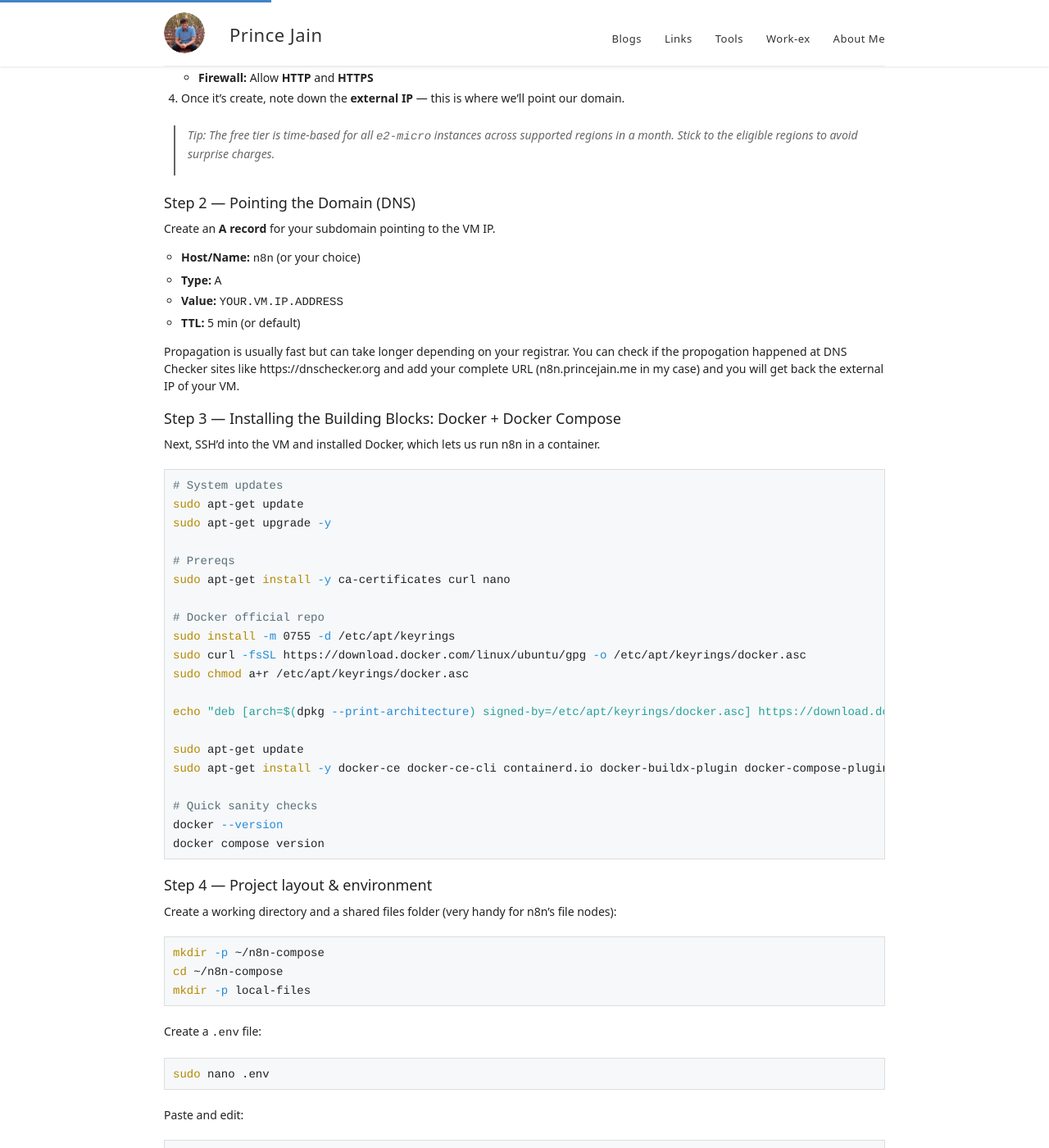
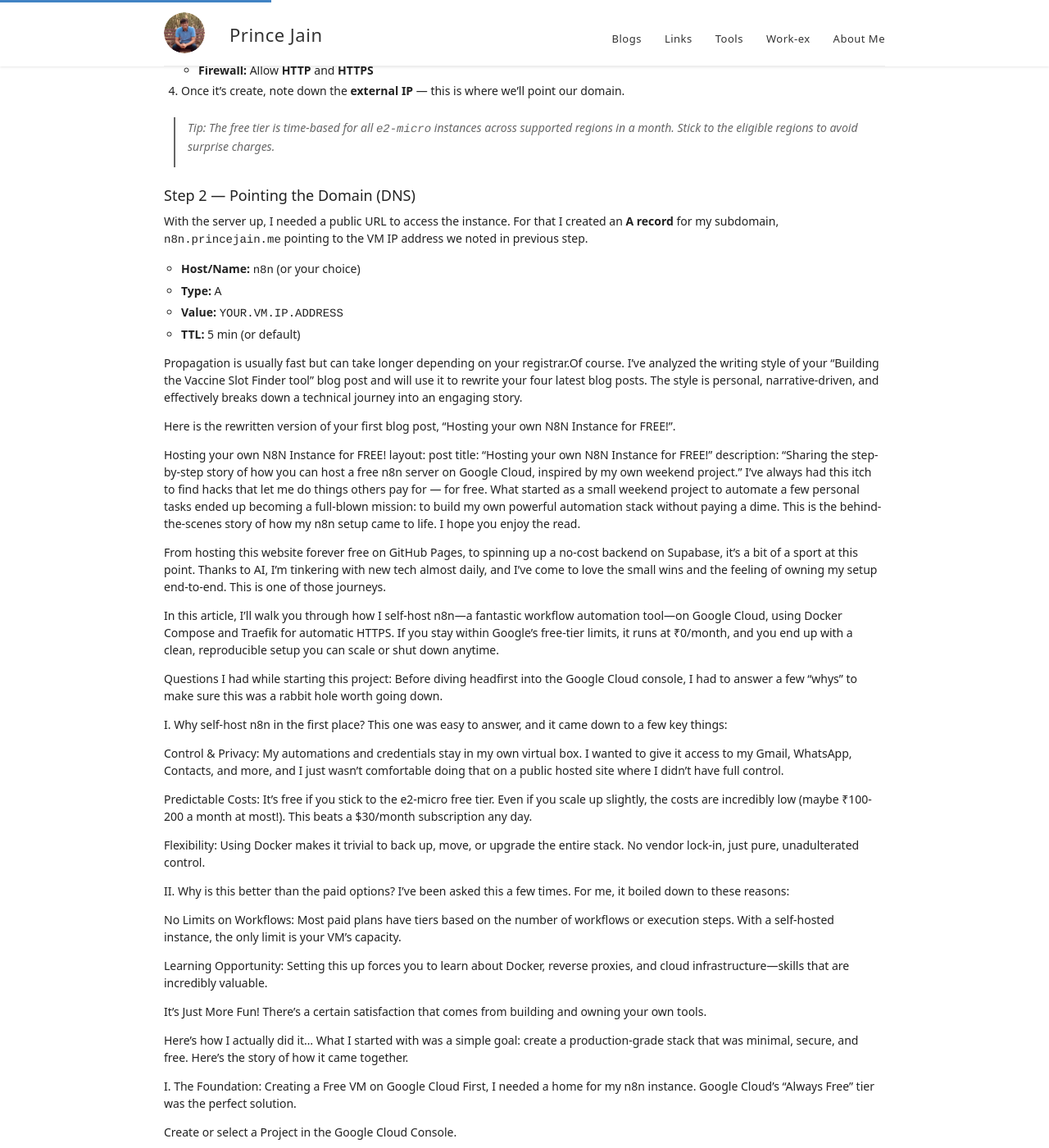
Before and after one commit to product-noob/product-noob.github.io, a Jekyll site: the page built from _posts/2025-10-10-Hosting-your-free-local-n8n.md, in a window 1280 px wide and 1400 px high, scrolled down 1585 px. Shown: the whole window at 82% size. Built offline with Jekyll 4.4.1, drawn with Linux system fonts in a browser that asks for light colours; some of the changed text lies outside the part shown.

Commit message:
Update 2025-10-10-Hosting-your-free-local-n8n.md

````diff
--- a/_posts/2025-10-10-Hosting-your-free-local-n8n.md
+++ b/_posts/2025-10-10-Hosting-your-free-local-n8n.md
@@ -15,7 +15,7 @@ In this article, I’ll walk you through how I self-host **n8n** —a fantastic
 ## Questions I had while starting this project:
 Before diving headfirst into the Google Cloud console, I had to answer a few "Whys" to make sure this was a rabbit hole worth going down.
 
-### I. Why self-host n8n in the first place?
+### Why self-host n8n in the first place?
 This one was easy to answer, and it came down to a few key things:
 
 - **Control & Privacy:** My automations and credentials stay in my own virtual box. I wanted to give it access to my Gmail, WhatsApp, Contacts, and more, and I just wasn't comfortable doing that on a public hosted site where I didn't have full control.
@@ -35,6 +34,8 @@ For me, it boiled down to these reasons:
 - **It's Just More Fun!** There's a certain satisfaction that comes from building and owning your own tools.
 
 If any of these resonate, read on.
+
+---
 
 ### What we’ll build
 
@@ -56,11 +57,11 @@ Before we spin up our free automation empire, make sure you’ve got a few basic
 - A bit of **terminal comfort** (SSH, copy/paste commands, etc.) — or, worst case, surrender yourself to the GPT gods.
 
 ---
-## Here’s how I actually did it
+## Here’s how I actually did it...
 
 ### Step 1 — Create a Free VM on Google Cloud
 
-1. Create orselect an existing **Project** in the Google Cloud Console.
+1. Create or select an existing **Project** in the Google Cloud Console.
 2. Enable **Compute Engine**.
 3. **Create a VM** with these exact specs:
    - **Machine type:** `e2‑micro` (Always Free where eligible)
@@ -74,34 +75,104 @@ Before we spin up our free automation empire, make sure you’ve got a few basic
 
 ### Step 2 — Pointing the Domain (DNS)
 
-Create an **A record** for your subdomain pointing to the VM IP.
+With the server up, I needed a public URL to access the instance. For that I created an **A record** for my subdomain, `n8n.princejain.me` pointing to the VM IP address we noted in previous step.
 
 - **Host/Name:** `n8n` (or your choice)
 - **Type:** A
 - **Value:** `YOUR.VM.IP.ADDRESS`
 - **TTL:** 5 min (or default)
 
-Propagation is usually fast but can take longer depending on your registrar. You can check if the propogation happened at DNS Checker sites like https://dnschecker.org and add your complete URL (n8n.princejain.me in my case) and you will get back the external IP of your VM.
+Propagation is usually fast but can take longer depending on your registrar.Of course. I've analyzed the writing style of your "Building the Vaccine Slot Finder tool" blog post and will use it to rewrite your four latest blog posts. The style is personal, narrative-driven, and effectively breaks down a technical journey into an engaging story.
+
+Here is the rewritten version of your first blog post, "Hosting your own N8N Instance for FREE!".
+
+Hosting your own N8N Instance for FREE!
+layout: post title: "Hosting your own N8N Instance for FREE!" description: "Sharing the step-by-step story of how you can host a free n8n server on Google Cloud, inspired by my own weekend project."
+I’ve always had this itch to find hacks that let me do things others pay for — for free. What started as a small weekend project to automate a few personal tasks ended up becoming a full-blown mission: to build my own powerful automation stack without paying a dime. This is the behind-the-scenes story of how my n8n setup came to life. I hope you enjoy the read.
+
+From hosting this website forever free on GitHub Pages, to spinning up a no-cost backend on Supabase, it’s a bit of a sport at this point. Thanks to AI, I’m tinkering with new tech almost daily, and I’ve come to love the small wins and the feeling of owning my setup end-to-end. This is one of those journeys.
+
+In this article, I’ll walk you through how I self-host n8n—a fantastic workflow automation tool—on Google Cloud, using Docker Compose and Traefik for automatic HTTPS. If you stay within Google’s free-tier limits, it runs at ₹0/month, and you end up with a clean, reproducible setup you can scale or shut down anytime.
+
+Questions I had while starting this project:
+Before diving headfirst into the Google Cloud console, I had to answer a few "whys" to make sure this was a rabbit hole worth going down.
+
+I. Why self-host n8n in the first place?
+This one was easy to answer, and it came down to a few key things:
+
+Control & Privacy: My automations and credentials stay in my own virtual box. I wanted to give it access to my Gmail, WhatsApp, Contacts, and more, and I just wasn't comfortable doing that on a public hosted site where I didn't have full control.
+
+Predictable Costs: It’s free if you stick to the e2-micro free tier. Even if you scale up slightly, the costs are incredibly low (maybe ₹100-200 a month at most!). This beats a $30/month subscription any day.
+
+Flexibility: Using Docker makes it trivial to back up, move, or upgrade the entire stack. No vendor lock-in, just pure, unadulterated control.
+
+II. Why is this better than the paid options?
+I've been asked this a few times. For me, it boiled down to these reasons:
+
+No Limits on Workflows: Most paid plans have tiers based on the number of workflows or execution steps. With a self-hosted instance, the only limit is your VM's capacity.
+
+Learning Opportunity: Setting this up forces you to learn about Docker, reverse proxies, and cloud infrastructure—skills that are incredibly valuable.
+
+It's Just More Fun! There's a certain satisfaction that comes from building and owning your own tools.
+
+Here’s how I actually did it...
+What I started with was a simple goal: create a production-grade stack that was minimal, secure, and free. Here’s the story of how it came together.
+
+I. The Foundation: Creating a Free VM on Google Cloud
+First, I needed a home for my n8n instance. Google Cloud's "Always Free" tier was the perfect solution.
+
+Create or select a Project in the Google Cloud Console.
+
+Enable Compute Engine.
+
+Create a VM with these exact specs to stay in the free tier:
+
+Machine type: e2-micro
+
+Region: An eligible free-tier region (like us-west1, us-central1, or us-east1)
+
+OS: Ubuntu 22.04 LTS
+
+Disk: 30 GB Standard Persistent Disk
+
+Firewall: Allow HTTP and HTTPS
+
+Once it's created, note down the external IP. This is where we'll point our domain.
+
+My first roadblock: I learned that the free tier is time-based across all e2-micro instances. Sticking to one of the eligible US regions is key to avoiding surprise charges!
+
+II. Pointing the Domain (DNS)
+With the server up, I needed a friendly URL. I created an A record for my subdomain, n8n.princejain.me, pointing to the VM's IP address.
+
+Host/Name: n8n
+
+Type: A
+
+Value: YOUR.VM.IP.ADDRESS
+
+You can check if the change has propagated using a tool like [DNS Checker](https://dnschecker.org).and you will get back the external IP of your VM.
 
 ### Step 3 — Installing the Building Blocks: Docker + Docker Compose
 
-Next, SSH'd into the VM and installed Docker, which lets us run n8n in a container.
+Next, SSH'd into the VM and install Docker, which lets us run n8n in a container.
 
 ```bash
 # System updates
 sudo apt-get update
 sudo apt-get upgrade -y
 
-# Prereqs
+# Install prerequisites
 sudo apt-get install -y ca-certificates curl nano
 
-# Docker official repo
+# Add Docker's official GPG key
 sudo install -m 0755 -d /etc/apt/keyrings
 sudo curl -fsSL https://download.docker.com/linux/ubuntu/gpg -o /etc/apt/keyrings/docker.asc
 sudo chmod a+r /etc/apt/keyrings/docker.asc
 
+# Set up the repository
 echo "deb [arch=$(dpkg --print-architecture) signed-by=/etc/apt/keyrings/docker.asc] https://download.docker.com/linux/ubuntu $(. /etc/os-release && echo "${UBUNTU_CODENAME:-$VERSION_CODENAME}") stable" | sudo tee /etc/apt/sources.list.d/docker.list > /dev/null
 
+# Install Docker Engine
 sudo apt-get update
 sudo apt-get install -y docker-ce docker-ce-cli containerd.io docker-buildx-plugin docker-compose-plugin
 
@@ -127,7 +198,7 @@ Create a `.env` file:
 sudo nano .env
 ```
 
-Paste and edit:
+Paste and edit details based on your config:
 
 ```
 # Where your n8n will be available:
@@ -217,14 +286,9 @@ volumes:
   traefik_data:
 ```
 
-A couple of notes from experience:
-- Keep n8n bound to localhost; let Traefik handle TLS/ports.
-- If you don’t need the Traefik dashboard, **remove it** or protect it with auth.
+### Almost done!
 
-
-### Step 6 — Boot and set up the owner account
-
-Bring the stack up:
+With everything in place, it was time to launch.
 
 ```bash
 cd ~/n8n-compose
@@ -237,16 +301,14 @@ Give it a minute for certificates to issue. Then open:
 https://n8n.yourdomain.com
 ```
 
-You should see n8n’s **owner account** screen. Create your account and you’re in.
+You should see n8n’s **owner account** screen. Create your account and you’re in. Your very own, free, and private automation server is live.
 
 **Its Done!**
 
 ---
 ## Some Tips and Tricks
 
-### Troubleshooting SSL quickly
-
-If you get a certificate error on first boot:
+- **Troubleshooting SSL**: If you get a certificate error, the quickest fix is to stop the containers, remove the old certificate, and restart.
 
 ```bash
 sudo docker compose down
@@ -255,9 +317,7 @@ sudo rm -rf ./letsencrypt/acme.json || true
 sudo docker compose up -d
 ```
 
-Also re‑check the DNS `A` record and that it has propagated.
-
-### Upgrading n8n safely
+- **Upgrading n8n safely**
 
 Periodically run these commands to keep your docker instance up-to-date:
 
@@ -268,15 +328,14 @@ sudo docker compose down
 sudo docker compose up -d
 ```
 
-
 ### What next?
 
-- Start wiring workflows. The mounted `/files` path is handy for import/export nodes.
-- Add OAuth creds in n8n (they live in the volume).
-- If you outgrow `e2‑micro`, just resize the machine or move the stack—Docker Compose makes it painless.
+- Start wiring up workflows. The mounted `/files` path is super handy for import/export nodes.
+- Add your OAuth credentials in n8n (they live securely in the volume).
+- If you ever outgrow the `e2-micro` VM, you can just resize it or move the stack—Docker Compose makes it painless.
 
 
-### TL;DR
+## TL;DR
 
 - One free `e2‑micro` VM in an eligible region + Traefik + n8n
 - Automatic HTTPS, persistent volumes, clean upgrade path
````
Also changed, not shown: other parts of _posts/2025-10-10-Hosting-your-free-local-n8n.md (+2 -5 lines).
